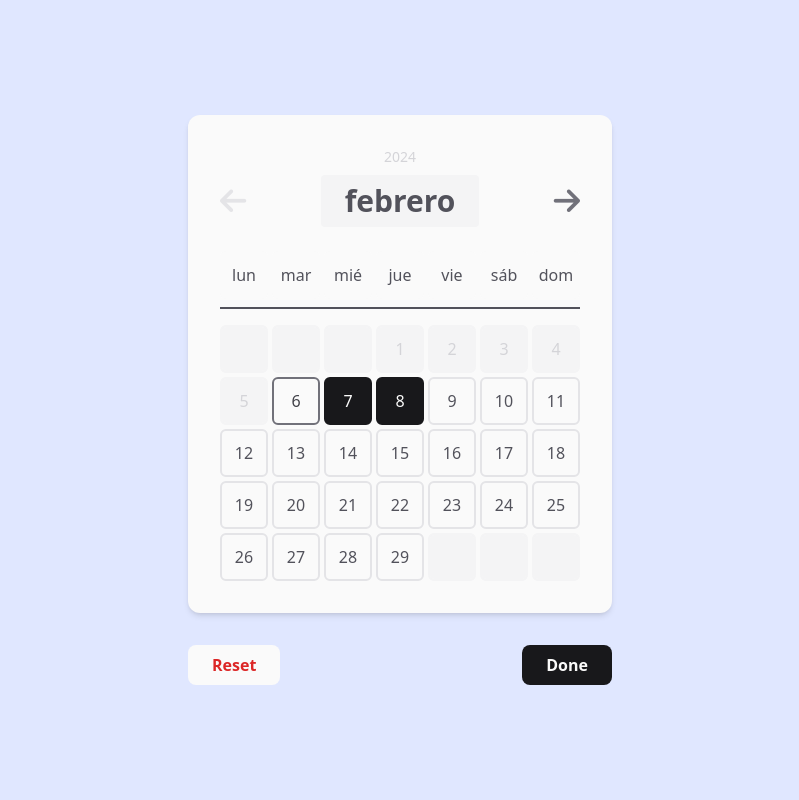
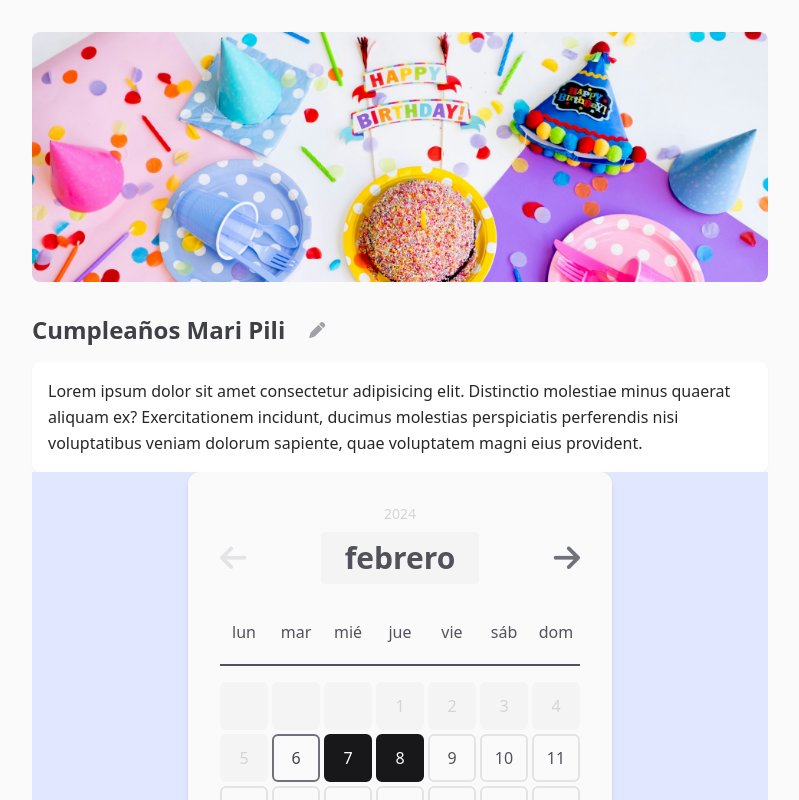
Before and after one commit to MMadlos/cronos-app, a React (Vite) app: page / in a window 1280 px wide. Shown: the top 800 px of the page, without its empty margins (240-1039 px from the left). Built offline with nearby package versions, Linux system fonts and the light colour scheme.

Commit message:
Add image header and info section

```diff
--- a/src/App.jsx
+++ b/src/App.jsx
@@ -143,7 +143,32 @@ function App() {
 	}
 
 	return (
-		<main className="flex min-h-screen flex-col items-center justify-center bg-indigo-100">
+		<div className="container mx-auto min-h-dvh min-w-[300px] max-w-[800px] bg-zinc-50 px-8">
+			<header className="py-8">
+				<img
+					src="src/images/birthday-md.jpg"
+					alt="an image with party elements"
+					className="h-[250px] w-full rounded-lg object-cover object-top"
+				/>
+			</header>
+			<section>
+				<div className="flex flex-row items-center gap-4">
+					<h1 className=" text-2xl font-semibold text-zinc-700">
+						Cumpleaños Mari Pili
+					</h1>
+					<i className="fa-solid fa-pen cursor-pointer rounded p-2 text-zinc-400 hover:bg-zinc-100 hover:text-zinc-500" />
+				</div>
+				<div className="mt-4 rounded-lg bg-white p-4 shadow-sm">
+					<p className="leading-relaxed text-zinc-800">
+						Lorem ipsum dolor sit amet consectetur adipisicing elit.
+						Distinctio molestiae minus quaerat aliquam ex?
+						Exercitationem incidunt, ducimus molestias perspiciatis
+						perferendis nisi voluptatibus veniam dolorum sapiente,
+						quae voluptatem magni eius provident.
+					</p>
+				</div>
+			</section>
+			<main className="flex  flex-col items-center justify-center bg-indigo-100">
 				{stage === stages[0] && (
 					<div>
 						<Calendar
@@ -209,6 +234,7 @@ function App() {
 					</div>
 				)}
 			</main>
+		</div>
 	)
 }
 
```
Lines whose indentation alone changed are shown as unchanged.
